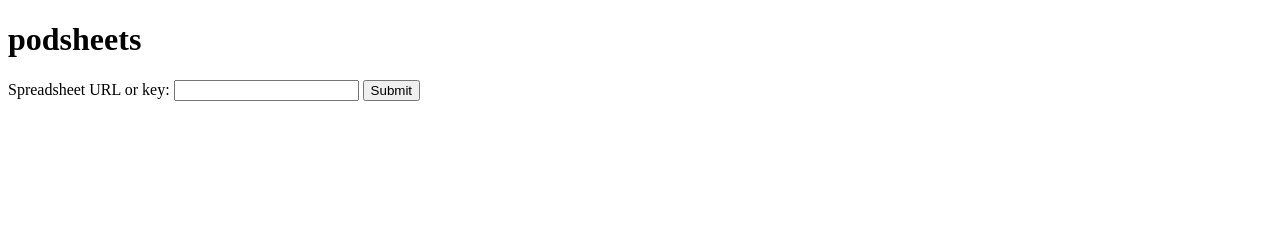
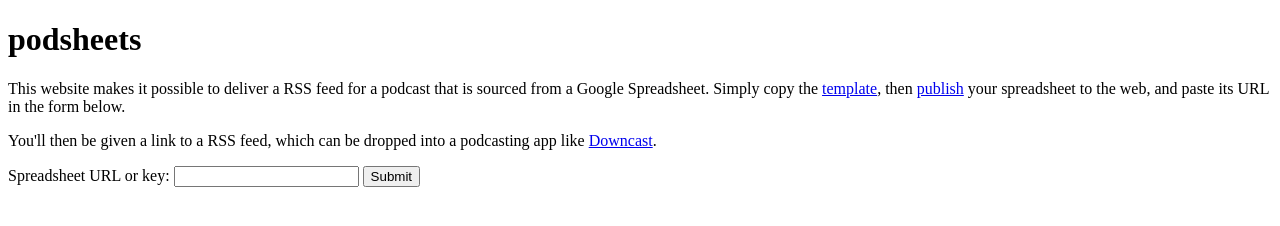
Before and after one commit to toolness/podsheets, a website: page index.html in a window 1280 px wide. Drawn offline with Linux system fonts and the light colour scheme.

Commit message:
added instructions to index.html.

```diff
--- a/index.html
+++ b/index.html
@@ -2,6 +2,15 @@
 <meta charset="utf-8">
 <title>podsheets</title>
 <h1>podsheets</h1>
+<p>
+  This website makes it possible to deliver a RSS feed for a podcast
+  that is sourced from a Google Spreadsheet. Simply copy the
+  <a href="https://docs.google.com/spreadsheet/ccc?key=0AjLje2rCgZrAdHJFQ0RseGhHbGRzRmxPNUtuQ3RpeXc">template</a>, then <a href="https://support.google.com/drive/answer/37579?hl=en">publish</a> your spreadsheet to the web, and paste its URL in the form below.
+</p>
+<p>
+  You'll then be given a link to a RSS feed, which can be dropped into
+  a podcasting app like <a href="http://www.downcastapp.com/">Downcast</a>.
+</p>
 <form id="url-form">
   Spreadsheet URL or key: <input type="text" id="url">
   <input type="submit">
```
